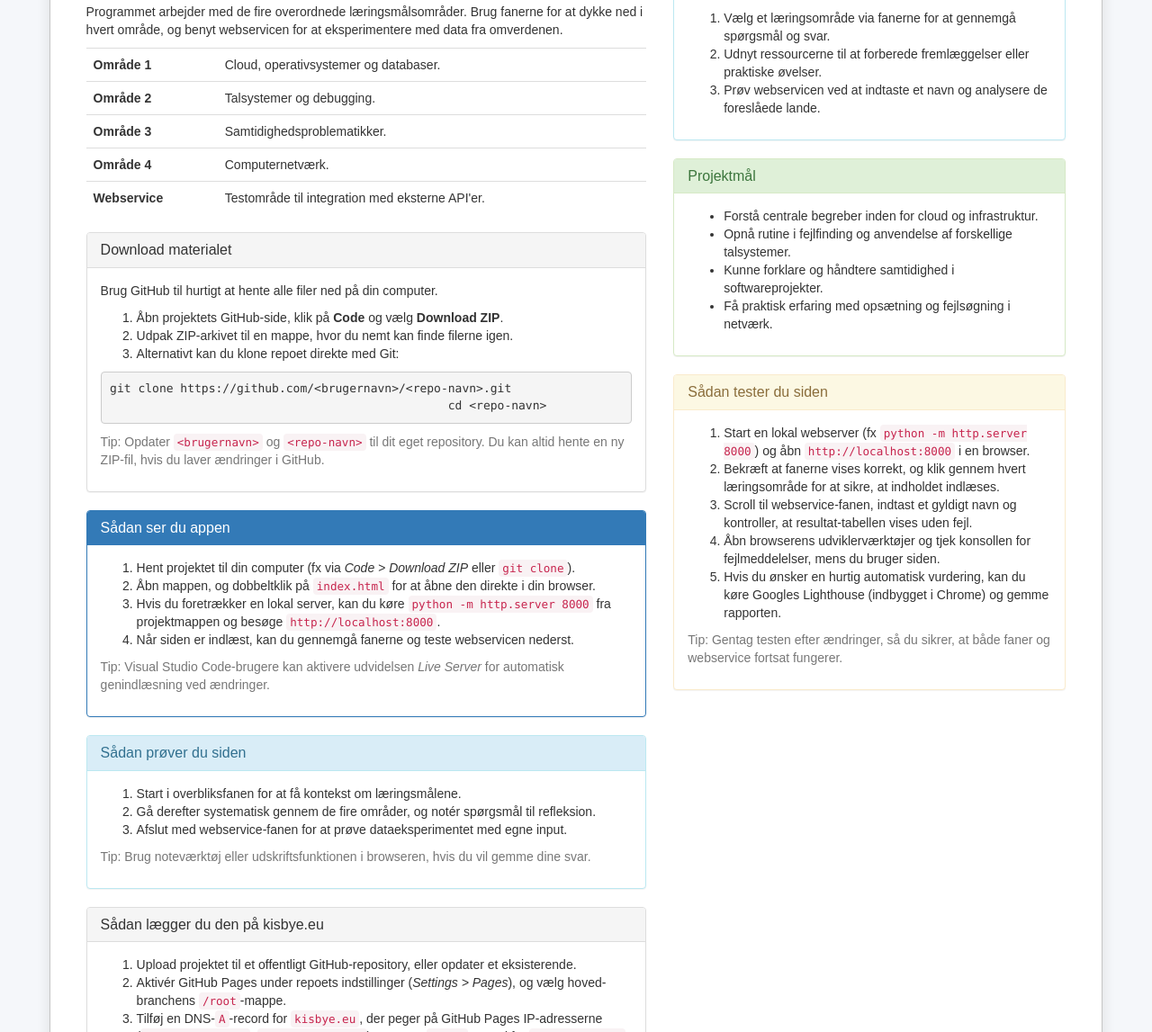
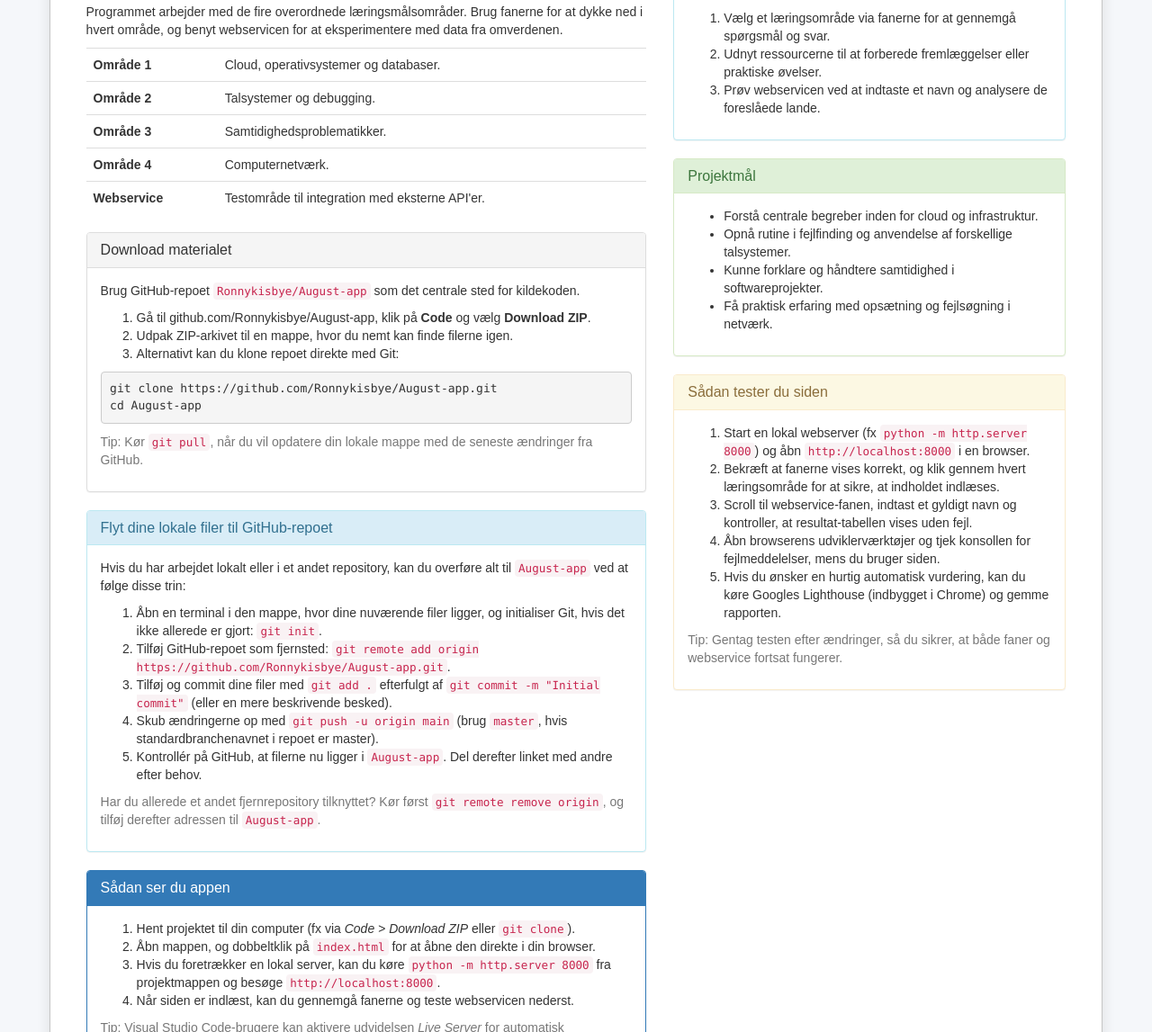
Before and after one commit to Ronnykisbye/webside1, a plain HTML site: page index.html in a window 1280 px wide. Shown: the part 333-1480 px from the top of the page at 90% size. Drawn offline with nearby package versions, Linux system fonts and the light colour scheme.

Commit message:
Update download instructions for August-app repo

```diff
--- a/index.html
+++ b/index.html
@@ -178,15 +178,31 @@
                                                 <h3 class="panel-title">Download materialet</h3>
                                         </div>
                                         <div class="panel-body">
-                                                <p>Brug GitHub til hurtigt at hente alle filer ned på din computer.</p>
+                                                <p>Brug GitHub-repoet <code>Ronnykisbye/August-app</code> som det centrale sted for kildekoden.</p>
                                                 <ol>
-                                                        <li>Åbn projektets GitHub-side, klik på <strong>Code</strong> og vælg <strong>Download ZIP</strong>.</li>
+                                                        <li>Gå til <a href="https://github.com/Ronnykisbye/August-app" target="_blank" rel="noopener">github.com/Ronnykisbye/August-app</a>, klik på <strong>Code</strong> og vælg <strong>Download ZIP</strong>.</li>
                                                         <li>Udpak ZIP-arkivet til en mappe, hvor du nemt kan finde filerne igen.</li>
                                                         <li>Alternativt kan du klone repoet direkte med Git:</li>
                                                 </ol>
-                                                <pre><code>git clone https://github.com/&lt;brugernavn&gt;/&lt;repo-navn&gt;.git
-                                                cd &lt;repo-navn&gt;</code></pre>
-                                                <p class="text-muted">Tip: Opdater <code>&lt;brugernavn&gt;</code> og <code>&lt;repo-navn&gt;</code> til dit eget repository. Du kan altid hente en ny ZIP-fil, hvis du laver ændringer i GitHub.</p>
+                                                <pre><code>git clone https://github.com/Ronnykisbye/August-app.git
+cd August-app</code></pre>
+                                                <p class="text-muted">Tip: Kør <code>git pull</code>, når du vil opdatere din lokale mappe med de seneste ændringer fra GitHub.</p>
+                                        </div>
+                                </div>
+                                <div class="panel panel-info topic-panel">
+                                        <div class="panel-heading">
+                                                <h3 class="panel-title">Flyt dine lokale filer til GitHub-repoet</h3>
+                                        </div>
+                                        <div class="panel-body">
+                                                <p>Hvis du har arbejdet lokalt eller i et andet repository, kan du overføre alt til <code>August-app</code> ved at følge disse trin:</p>
+                                                <ol>
+                                                        <li>Åbn en terminal i den mappe, hvor dine nuværende filer ligger, og initialiser Git, hvis det ikke allerede er gjort: <code>git init</code>.</li>
+                                                        <li>Tilføj GitHub-repoet som fjernsted: <code>git remote add origin https://github.com/Ronnykisbye/August-app.git</code>.</li>
+                                                        <li>Tilføj og commit dine filer med <code>git add .</code> efterfulgt af <code>git commit -m "Initial commit"</code> (eller en mere beskrivende besked).</li>
+                                                        <li>Skub ændringerne op med <code>git push -u origin main</code> (brug <code>master</code>, hvis standardbranchenavnet i repoet er master).</li>
+                                                        <li>Kontrollér på GitHub, at filerne nu ligger i <code>August-app</code>. Del derefter linket med andre efter behov.</li>
+                                                </ol>
+                                                <p class="text-muted">Har du allerede et andet fjernrepository tilknyttet? Kør først <code>git remote remove origin</code>, og tilføj derefter adressen til <code>August-app</code>.</p>
                                         </div>
                                 </div>
                                 <div class="panel panel-primary topic-panel">
```
